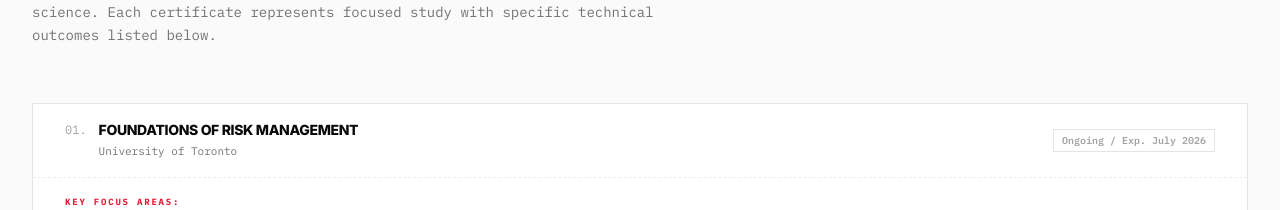
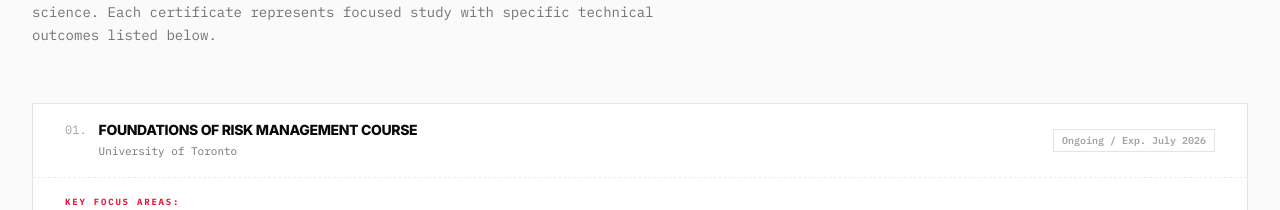
Before and after one commit to chamathdesilva1015/personal-portfolio, a React (Vite) app: page / in a window 1280 px wide. Shown: the part 9365-9575 px from the top of the page. Built offline with nearby package versions, Linux system fonts and the light colour scheme.

Commit message:
Rename Risk Management entry to Foundations of Risk Management Course

```diff
--- a/src/components/Certifications.jsx
+++ b/src/components/Certifications.jsx
@@ -18,7 +18,7 @@ function useInView(ref) {
 /* ── Certification data ────────────────────────────── */
 const CERTIFICATIONS = [
   {
-    title: "Foundations of Risk Management",
+    title: "Foundations of Risk Management Course",
     issuer: "University of Toronto",
     year: "Ongoing / Exp. July 2026",
     focus: [
```
